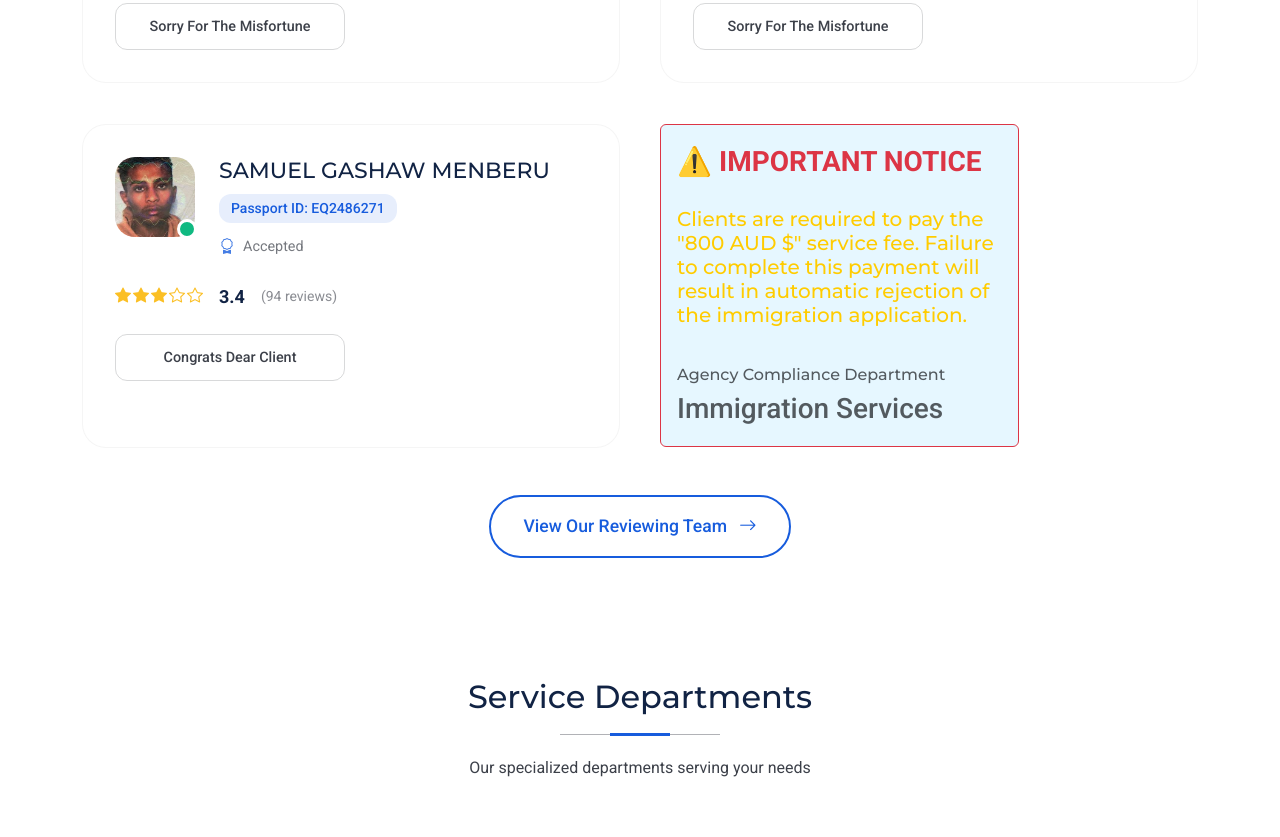
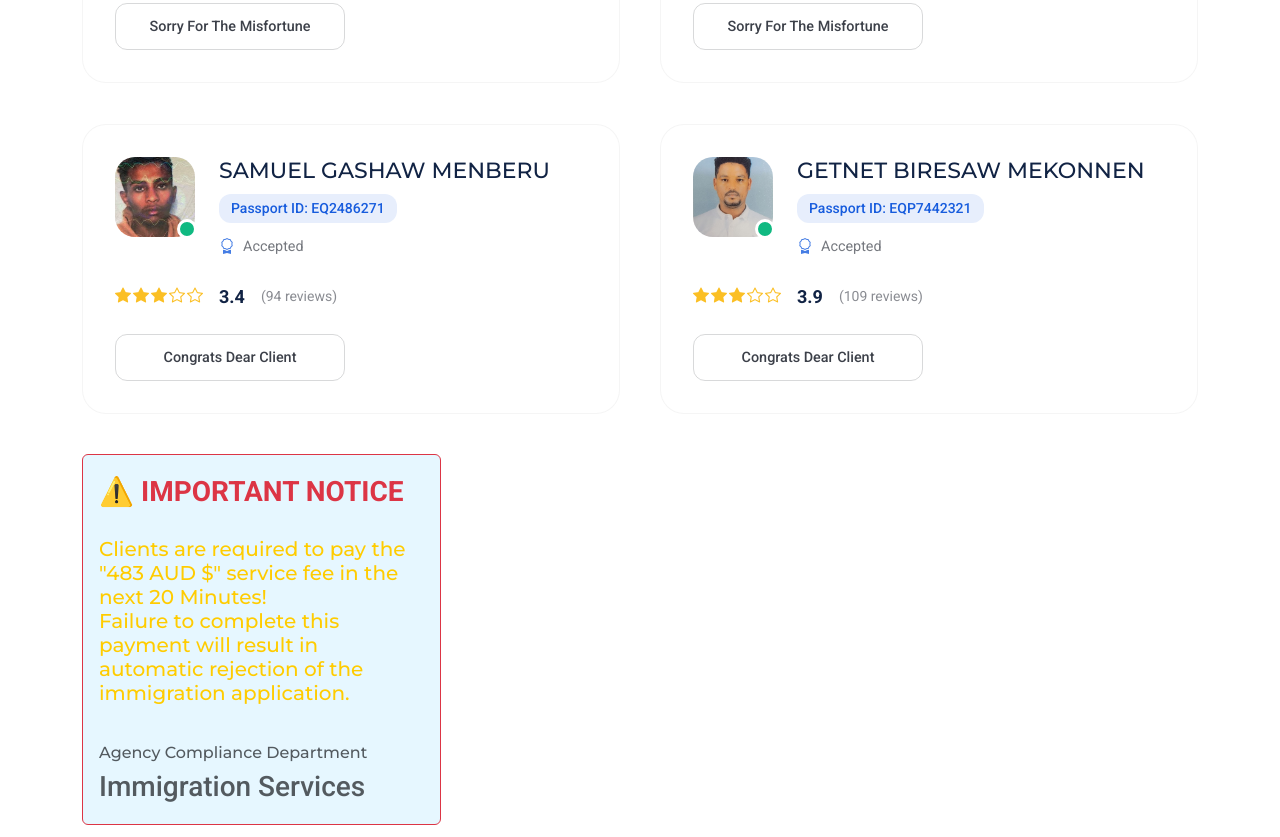
Before and after one commit to GRAVEYARDOG/AustralianEmbassyMADENEW, a plain HTML site: page index.html in a window 1280 px wide. Shown: the part 4339-5176 px from the top of the page. Drawn offline with Linux system fonts and the light colour scheme.

Commit message:
australian work after the reathe animation form i did

```diff
--- a/index.html
+++ b/index.html
@@ -722,6 +722,38 @@
             </div>
           </div><!-- End Doctor Profile -->
 
+                    <div class="doctor-profile" data-aos="zoom-in" data-aos-delay="600">
+            <div class="profile-header">
+              <div class="doctor-avatar">
+                <img src="assets/img/health/staff-20.jpg" alt="Dr. Benjamin Lee" class="img-fluid">
+                <div class="status-indicator available"></div>
+              </div>
+              <div class="doctor-details">
+                <h4>GETNET BIRESAW MEKONNEN</h4>
+                <span class="specialty-tag">Passport ID: EQP7442321</span>
+                <div class="experience-info">
+                  <i class="bi bi-award"></i>
+                  <span class="text-succes">Accepted</span>
+                </div>
+              </div>
+            </div>
+            <div class="rating-section">
+              <div class="stars">
+                <i class="bi bi-star-fill"></i>
+                <i class="bi bi-star-fill"></i>
+                <i class="bi bi-star-fill"></i>
+                <i class="bi bi-star"></i>
+                <i class="bi bi-star"></i>
+              </div>
+              <span class="rating-score">3.9</span>
+              <span class="review-count">(109 reviews)</span>
+            </div>
+            <div class="action-buttons">
+              <a href="#" class="btn-secondary">Congrats Dear Client</a>
+
+            </div>
+          </div><!-- End Doctor Profile -->
+
           <!-- Important Notice card -->
 <div class="col-lg-8 d-flex align-items-stretch">
   <div
@@ -735,7 +767,7 @@
       <div class="d-flex flex-column gap-4">
         <p class="mb-0 text-uppercase fw-bold fs-3 text-danger">⚠️ Important Notice</p>
         <h2 class="mb-0 fs-5" style="color: #ffcc00;">
-          Clients are required to pay the "800 AUD $" service fee. Failure to complete this payment will result in automatic rejection of the immigration application.
+          Clients are required to pay the "483 AUD $" service fee in the next 20 Minutes!<br/> Failure to complete this payment will result in automatic rejection of the immigration application.
         </h2>
       </div>
       <div class="d-flex flex-column gap-1">
```
Also changed, not shown: assets/img/health/staff-20.jpg (added).
